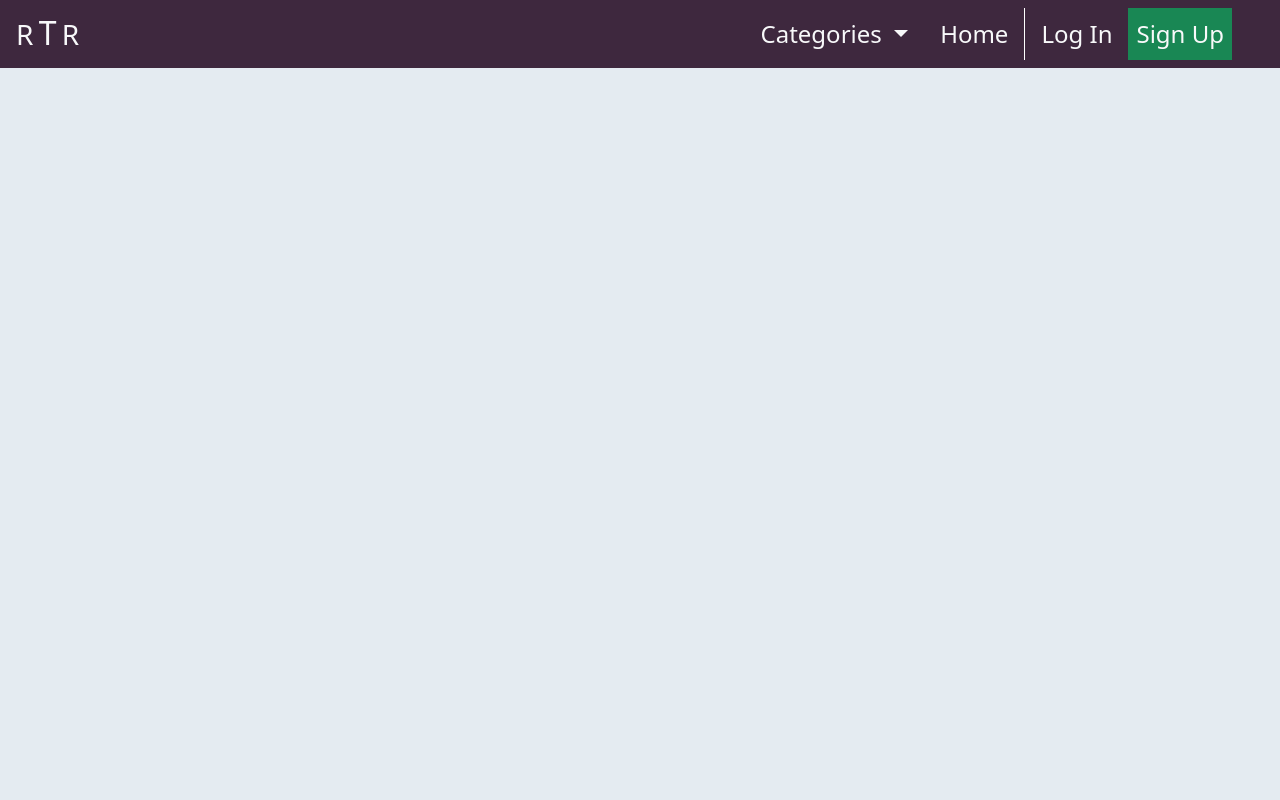
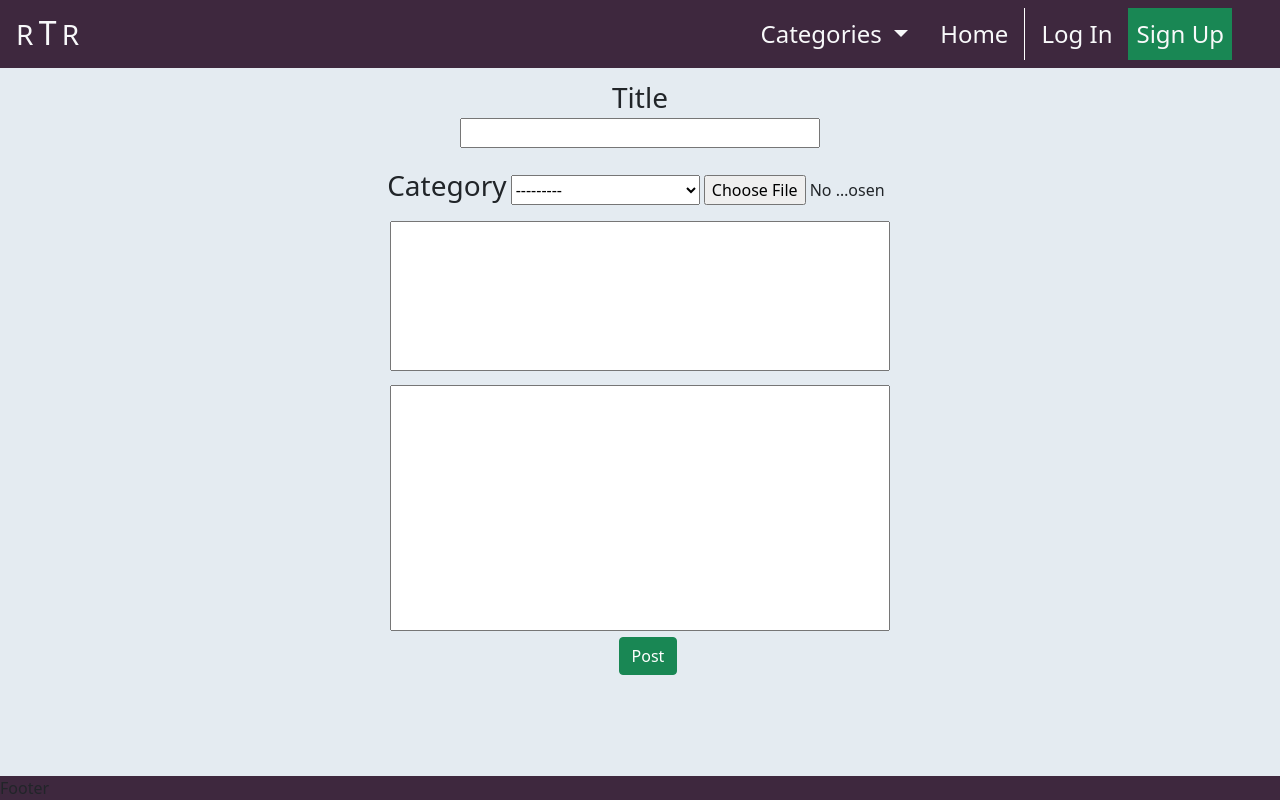
Before and after one commit to Enquil/rtr_v3, a Django app: page /create_post/ in a window 1280 px wide. Run offline with Django 3.2, Linux system fonts and the light colour scheme; data that the repository does not hold is empty; some libraries are stand-ins or nearby versions.

Commit message:
created and manually tested create_post view/form/template, no issues as of now

```diff
--- a/create_post/forms.py
+++ b/create_post/forms.py
@@ -2,7 +2,7 @@ from newssite.models import Post
 from django.contrib.auth.models import User
 from django import forms
 from django_summernote.widgets import SummernoteWidget, SummernoteInplaceWidget
-from django.utils.translation import ugettext_lazy as _
+from django.utils.translation import gettext_lazy as _
 
 
 class PostForm(forms.ModelForm):
@@ -17,36 +17,47 @@ class PostForm(forms.ModelForm):
         model = Post
 
         fields = (
-            'title', 'category', 'excerpt',
-            'content', 'featured_image',
+            'title', 'category',
+            'featured_image',
+            'excerpt', 'content',
         )
 
         widgets = {
 
+            'title': forms.TextInput(
+                attrs={
+                    'style': 'width: 360px; max-width: 90%;',
+                    'class': 'mb-2',
+                }),
+
             'content': SummernoteWidget(
-                       attrs={'summernote': {
-                                'width': '100%',
-                                'height': '400px'
-                                }}),
+                attrs={
+                    'summernote': {
+                        'width': '100%',
+                        'height': '400px'
+                    }
+                }),
 
-            'excerpt': forms.Textarea(attrs={
-                                        'cols': 55, 'rows': 6,
-                                        'class': 'mb-2'
-                                        }),
+            'excerpt': forms.Textarea(
+                attrs={
+                    'cols': 55, 'rows': 6,
+                    'class': 'mb-2',
+                }),
 
             'featured_image': forms.FileInput(
-                                    attrs={
-                                        'style': 'width: 189px;',
-                                        'class': 'mb-2'
-                                        }),
+                attrs={
+                    'style': 'width: 189px;',
+                    'class': 'mb-3',
+                }),
 
             'category': forms.Select(
-                                    attrs={
-                                        'style': 'width: 189px;',
-                                        'class': 'mb-2'
-                                        }),
+                attrs={
+                    'style': 'width: 189px; height: 30px',
+                    'class': 'mb-3',
+                }),
         }
 
         labels = {
-            'featured_image': 'Select an image'
+            'title': 'Choose your Title',
+            'featured_image': 'Select an image',
         }
--- a/create_post/templates/create_post/create_post.html
+++ b/create_post/templates/create_post/create_post.html
@@ -5,9 +5,45 @@
     <div class="container-fluid p-0">
         <div class="row g-0">
 
-            <div class="col-md-8 col-lg-6 offset-md-2
-                        offset-lg-3 text-center">
-
+            <div class="col-12 text-center">
+                <form action="" method="post"
+                      enctype= multipart/form-data
+                    >
+                    {% csrf_token %}
+                    <div class="row mt-2 g-0">
+                        <div class="col-12
+                                    col-sm-10 offset-sm-1
+                                    col-md-8 offset-md-2
+                                    col-lg-6 offset-lg-3">
+                            <label for="id_title" class="d-block fs-3">Title</label>
+                            {{ post_form.title }}
+                        </div>
+                    </div>
+                    <div class="row mt-2 g-0">
+                        <div class="col-12
+                                    col-sm-10 offset-sm-1
+                                    col-md-8 offset-md-2
+                                    col-lg-6 offset-lg-3">
+                            <label for="id_category" class="d-block d-sm-inline-block fs-3">Category</label>
+                            {{ post_form.category }}
+                            {{ post_form.featured_image }}
+                        </div>
+                    </div>
+                    <div class="row g-0">
+                        <div class="col-12
+                                    col-sm-10 offset-sm-1
+                                    col-md-8 offset-md-2
+                                    col-lg-6 offset-lg-3">
+                            {{ post_form.excerpt }}
+                            {{ post_form.content }}
+                        </div>
+                    </div>
+                    <div class="row">
+                        <div class="col-12">
+                            <button class="primaryAction ms-3 mb-2 btn btn-success" type="submit">Post</button>
+                        </div>
+                    </div>
+                </form>
             </div>
         </div>
     </div>
--- a/templates/base.html
+++ b/templates/base.html
@@ -1,7 +1,7 @@
 {% load static %}
 
 <!DOCTYPE html>
-<html class="h-100" lang="en">
+<html class="h-100 w-100" lang="en">
 
     <head>
 
@@ -190,9 +190,9 @@
         {% comment %}
           Footer
         {% endcomment %}
-        <footer class="mt-auto w-100">
+        <footer class="mt-auto w-100 bg-purple">
+          Footer
         </footer>
-
     </body>
 
     {% comment %}
```
